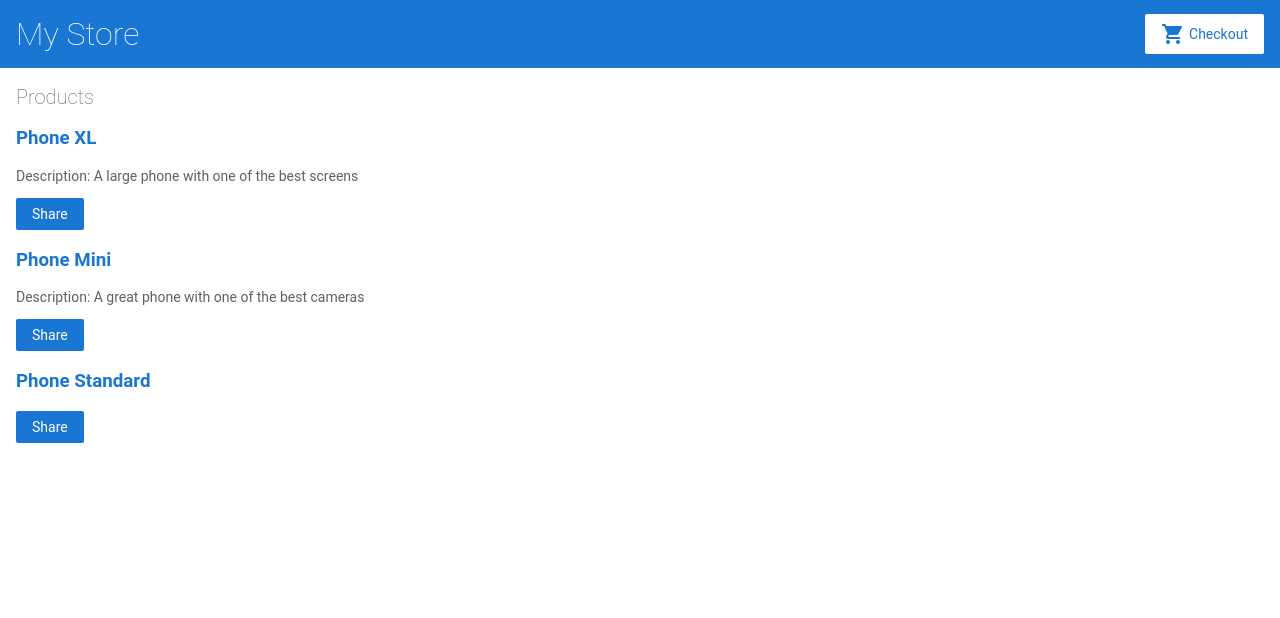
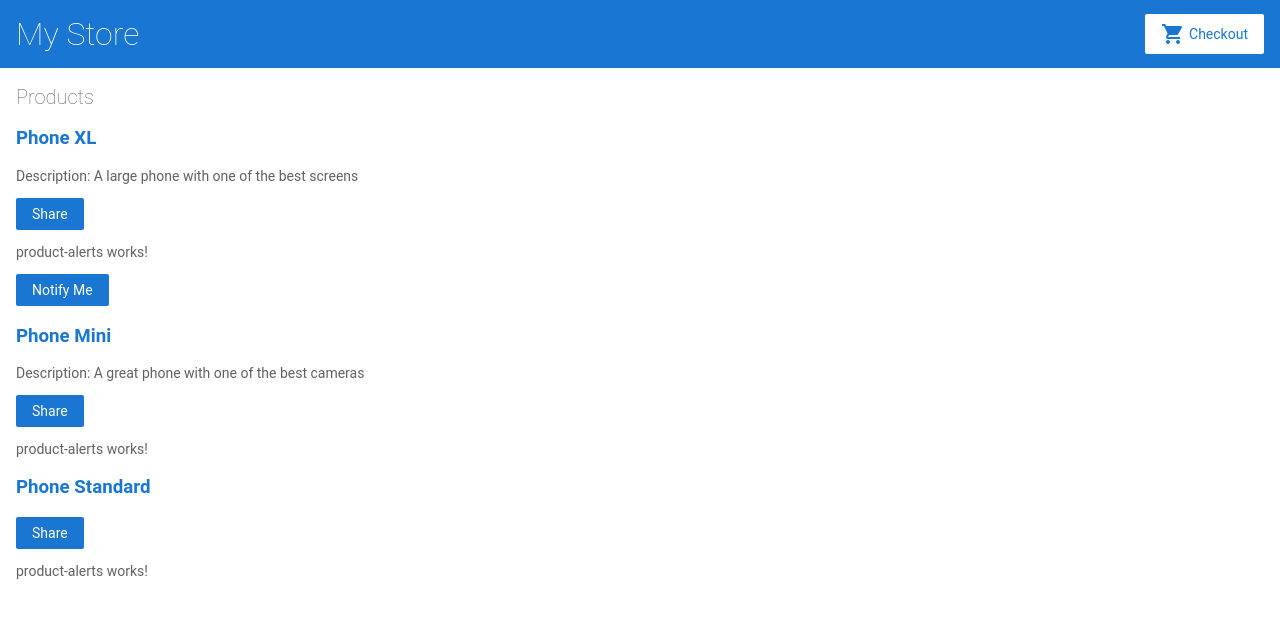
Before and after one commit to Sweety0916/Angular, an Angular app: page / in a window 1280 px wide. Shown: the top 618 px of the page. Built offline with nearby package versions, Linux system fonts and the light colour scheme.

Commit message:
3 files modified, 4 added

```diff
--- a/src/app/app.module.ts
+++ b/src/app/app.module.ts
@@ -6,6 +6,8 @@ import { ReactiveFormsModule } from '@angular/forms';
 import { AppComponent } from './app.component';
 import { TopBarComponent } from './top-bar/top-bar.component';
 import { ProductListComponent } from './product-list/product-list.component';
+import { ProductAlertsComponent } from './product-alerts/product-alerts.component';
+
 
 @NgModule({
   imports: [
@@ -18,7 +20,8 @@ import { ProductListComponent } from './product-list/product-list.component';
   declarations: [
     AppComponent,
     TopBarComponent,
-    ProductListComponent
+    ProductListComponent,
+    ProductAlertsComponent
   ],
   bootstrap: [
     AppComponent
--- /dev/null
+++ b/src/app/product-alerts/product-alerts.component.html
@@ -0,0 +1,4 @@
+<p>product-alerts works!</p>
+<p *ngIf="product && product.price > 700">
+<button type="button" (click)="notify.emit()">Notify Me</button>
+</p>
--- a/src/app/product-list/product-list.component.html
+++ b/src/app/product-list/product-list.component.html
@@ -13,7 +13,11 @@
   </p>
 
   <button type="button" (click)="share()">
-    Share
-  </button>
+  Share
+</button>
 
+<app-product-alerts
+  [product]="product"
+  (notify)="onNotify()">
+</app-product-alerts>
 </div>
--- a/src/app/product-list/product-list.component.ts
+++ b/src/app/product-list/product-list.component.ts
@@ -13,11 +13,7 @@ export class ProductListComponent {
   share() {
     window.alert('The product has been shared!');
   }
+  onNotify() {
+    window.alert('You will be notified when the product goes on sale');
+  }
 }
-
-
-/*
-Copyright Google LLC. All Rights Reserved.
-Use of this source code is governed by an MIT-style license that
-can be found in the LICENSE file at https://angular.io/license
-*/
```
Also changed, not shown: src/app/product-alerts/product-alerts.component.ts (added, +12 -0 lines), src/app/product-alerts/product-alerts.component.css (added), 1 other file (tests, documents, lock files or other folders).
